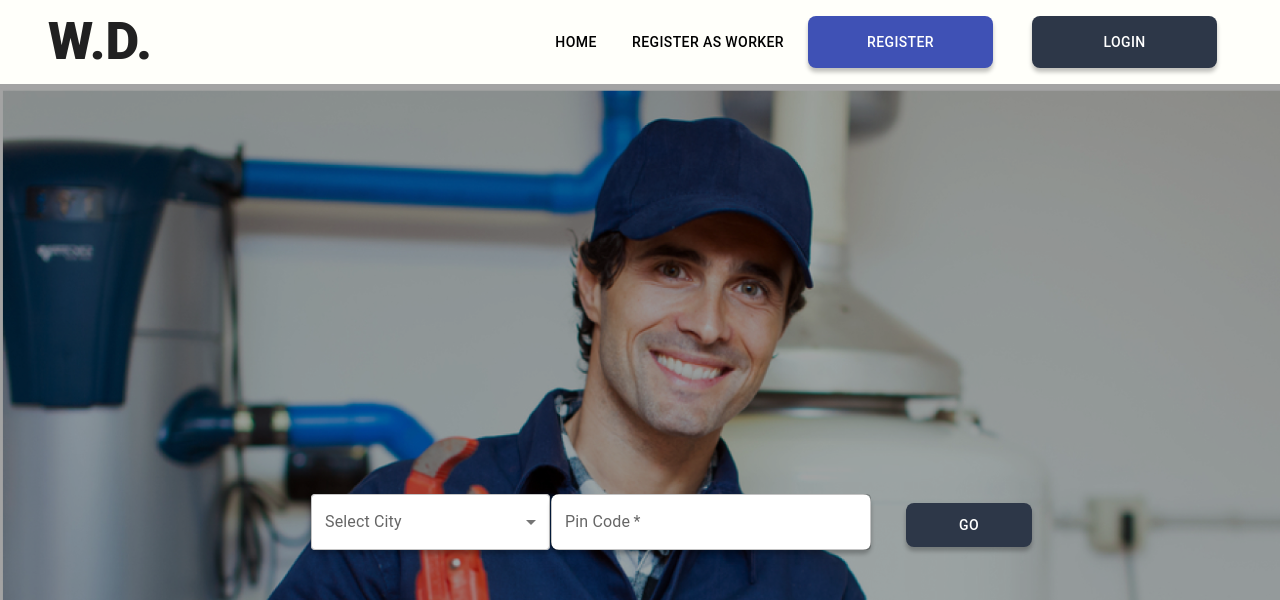
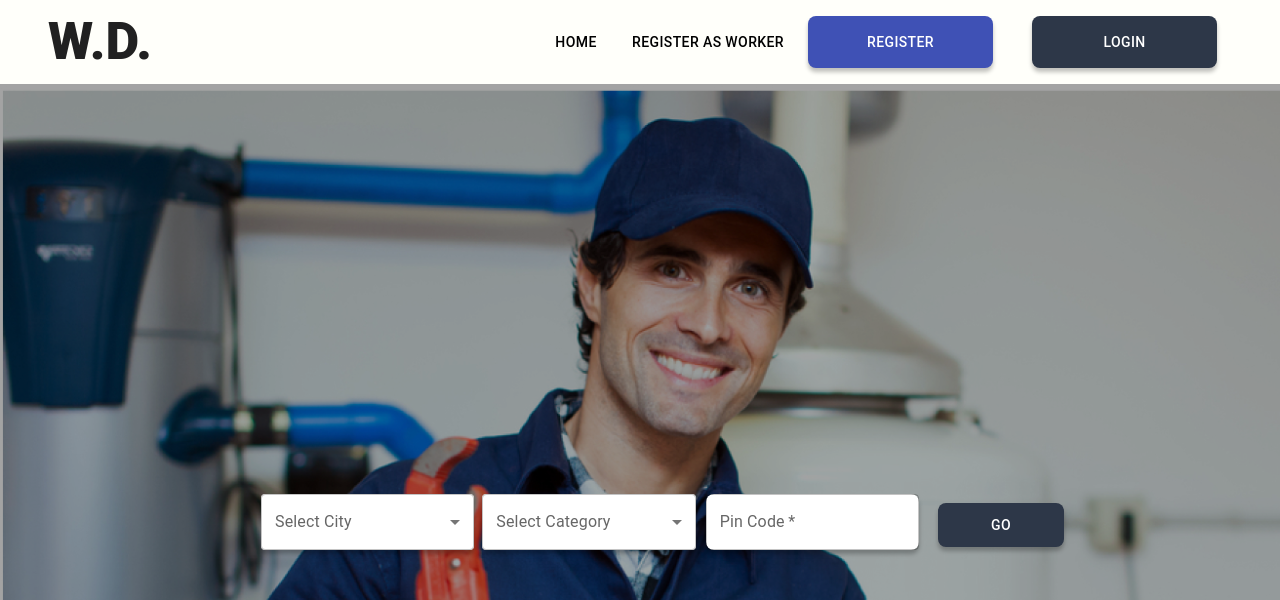
Before and after one commit to pesto-students/workersdeck-frontend-f2-delta, a React (Create React App) app: page / in a window 1280 px wide. Shown: the top 600 px of the page. Built offline with nearby package versions, Linux system fonts and the light colour scheme.

Commit message:
update reg code

```diff
--- a/src/_actions/user.actions.js
+++ b/src/_actions/user.actions.js
@@ -12,7 +12,7 @@ export const userActions = {
 
 function login(email, password, from) {
     return dispatch => {
-        //dispatch(request({ email }));
+        dispatch(request({ email }));
         userService.login(email, password)
             .then(
                 user => {
--- a/src/_services/user.service.js
+++ b/src/_services/user.service.js
@@ -43,8 +43,14 @@ function getById(id) {
 }
 
 function register(user) {
+    const requestOptions = {
+        method: 'POST',
+        headers: { 'Content-Type': 'application/json' },
+        body: JSON.stringify(user)
+    };
 
-   }
+    return fetch(`${baseurl}/user/signup`, requestOptions).then(handleResponse);
+}
 
 function update(user) {
     }
--- a/src/pages/Home.js
+++ b/src/pages/Home.js
@@ -21,6 +21,7 @@ import Cities from "../consts/cities";
 function Home() {
   const [city, setCity] = useState("");
   const [pincode, setPincode] = useState("");
+  const [service, setService] = useState("");
 
   const getServiceCard = (serviceCardobj) => {
     return (
@@ -32,6 +33,9 @@ function Home() {
 
   const handleCityChange = (event) => {
     setCity(event.target.value);
+  };
+  const handleServiceChange = (event) => {
+    setService(event.target.value);
   };
   const handlePinChange = (event) => {
     setPincode(event.target.value);
@@ -58,12 +62,13 @@ function Home() {
             }}
           >
             {/* Select City and Pincode */}
+            <form onSubmit={handleSubmit}>
             <Grid container item>
-              <Grid
+            <Grid
                 sm={12}
                 xs={12}
-                md={3}
-                lg={3}
+                md={2}
+                lg={2}
                 item
                 ml={2}
                 className="select-btn"
@@ -80,6 +85,7 @@ function Home() {
                     onChange={handleCityChange}
                     className={"wd-dropdown-menu"}
                     required
+                    name="city"
                   >
                     {Cities.map((cityObj) => (
                       <MenuItem value={cityObj.id}> {cityObj.name}</MenuItem>
@@ -87,7 +93,38 @@ function Home() {
                   </Select>
                 </FormControl>
               </Grid>
-              <Grid sm={12} xs={12} md={3} lg={3} item className="pin-btn">
+              <Grid
+                sm={12}
+                xs={12}
+                md={2}
+                lg={2}
+                item
+                ml={1}
+                className="select-btn"
+              >
+                <FormControl fullWidth className="select-box">
+                  <InputLabel id="demo-simple-select-label">
+                    Select Category
+                  </InputLabel>
+                  <Select
+                    labelId="demo-simple-select-label"
+                    id="demo-simple-select"
+                    value={service}
+                    label="Select Category"
+                    onChange={handleServiceChange}
+                    className={"wd-dropdown-menu"}
+                    required
+                    name="category_id"
+                  >
+                    <MenuItem value={1}>Painter</MenuItem>
+                    <MenuItem value={2}>Carpainter</MenuItem>
+                    <MenuItem value={3}>Plumber</MenuItem>
+                    <MenuItem value={4}>Electrician</MenuItem>
+                    <MenuItem value={5}>Cleaning Service</MenuItem>
+                  </Select>
+                </FormControl>
+              </Grid>
+              <Grid sm={12} xs={12} md={2} lg={2}  item className="pin-btn">
                 <FormControl fullWidth className="pin-box">
                   <TextField
                     id="outlined-basic"
@@ -107,7 +144,7 @@ function Home() {
                   />
                 </FormControl>
               </Grid>
-              <Grid sm={12} xs={12} md={3} lg={3} item className="go-btn">
+              <Grid sm={12} xs={12} md={2} lg={2} item className="go-btn">
                 <Button
                   variant="contained"
                   className={"wd-go-btn"}
@@ -117,6 +154,7 @@ function Home() {
                 </Button>
               </Grid>
             </Grid>
+            </form>
 
             {/* Select City and End here */}
           </Box>
--- a/src/pages/Page.css
+++ b/src/pages/Page.css
@@ -69,15 +69,15 @@ color: #FFFFFF !important;
 
 .select-box {
   margin-top: 410px !important;
-  margin-left: 295px !important;
+  margin-left: 245px !important;
 }
 .pin-box{
   margin-top: 410px !important;
-  margin-left: 215px !important;
+  margin-left: 255px !important;
 }
 .wd-go-btn{
   margin-top: 419px !important;
-  margin-left: 250px !important;
+  margin-left: 274px !important;
   padding: 4px 53px!important;
 }
 
--- a/src/pages/Register.js
+++ b/src/pages/Register.js
@@ -1,32 +1,45 @@
 import React, { useState, useEffect } from "react";
-import {Box,Button,Grid,TextField,FormControl,Radio,RadioGroup,FormControlLabel} from "@mui/material/";
+import {Box,Button,Grid,TextField,FormControl,Radio,RadioGroup,FormControlLabel,Typography} from "@mui/material/";
 import registerBackground from "../assets/auth_banner.png";
 import "./Page.css";
+import { useDispatch, useSelector } from 'react-redux';
+import { userActions } from '../_actions';
+
 
 
 function Register() {
   const defaultValues = {
+    fullname:"",
     email: "",
     password: "",
+    mobile_no:""
   };
+  const [msg,setMsg] = useState("");
+  const [submitted, setSubmitted] = useState(false);
   const [formValues, setFormValues] = useState(defaultValues);
+  const dispatch = useDispatch();
+
 
   useEffect(() => {}, [formValues]);
 
   const handleInputChange = (e) => {
-    const { email, password } = e.target;
+    const { name, value } = e.target;
     setFormValues({
       ...formValues,
-      [email]: email,
-      [password]: password,
+      [name]: value,
     });
   };
 
-  const [selectedValue, setSelectedValue] = React.useState("");
 
-  const handleChange = (event) => {
-    setSelectedValue(event.target.value);
+  const handleSubmit = (event) => {
+    setSubmitted(true);
+        if (formValues.fullname && formValues.email && formValues.password && formValues.mobile_no) {
+            dispatch(userActions.register(formValues));
+        }
   };
+
+
+
 
   return (
     <Box sx={{ flexGrow: 1 }}>
@@ -58,12 +71,16 @@ function Register() {
             autoComplete="off"
           >
             <h4 className="auth-head">Create New Account</h4>
+
             <TextField
               required
-              id="email"
+              id="fullname"
               label="Full Name"
               variant="outlined"
               className="field-spacing"
+              name="fullname"
+              value={formValues.fullname}
+              onChange={handleInputChange}
             />
 
             <TextField
@@ -72,6 +89,9 @@ function Register() {
               label="Email"
               variant="outlined"
               className="field-spacing"
+              name="email"
+              value={formValues.email}
+              onChange={handleInputChange}
             />
             <TextField
               required
@@ -79,6 +99,14 @@ function Register() {
               label="Mobile Number"
               variant="outlined"
               className="field-spacing"
+              onKeyPress={(event) => {
+                if (!/[0-9]/.test(event.key)) {
+                  event.preventDefault();
+                }
+              }}
+              value={formValues.mobile}
+              name="mobile_no"
+              onChange={handleInputChange}
             />
             <TextField
               required
@@ -87,32 +115,21 @@ function Register() {
               variant="outlined"
               type="password"
               className="field-spacing"
+              value={formValues.password}
+              onChange={handleInputChange}
+              name="password"
             />
-            <Grid item xs={12} md={12} mt={12}>
-              <RadioGroup
-                row
-                aria-label="position"
-                name="position"
-                defaultValue="top"
-                sx={{
-                  marginLeft: "20px",
-                }}
-              >
-                <FormControlLabel
-                  value="end"
-                  control={<Radio />}
-                  label="I agree and accept TnC"
-                  sx={{
-                    fontSize: "16px",
-                  }}
-                />
-              </RadioGroup>
+             <Grid item xs={12} md={6} mt={4} ml={2}>
+            <Typography variant="string">
+              By Registration you accept TnC
+            </Typography>
             </Grid>
-            <Button variant="contained" className="auth-btn">
+            <Button variant="contained" className="auth-btn" onClick={handleSubmit}>
               Register
             </Button>
           </Box>
         </Grid>
+
       </Grid>
     </Box>
   );
```
Also changed, not shown: src/_services/booking.service.js (added).
